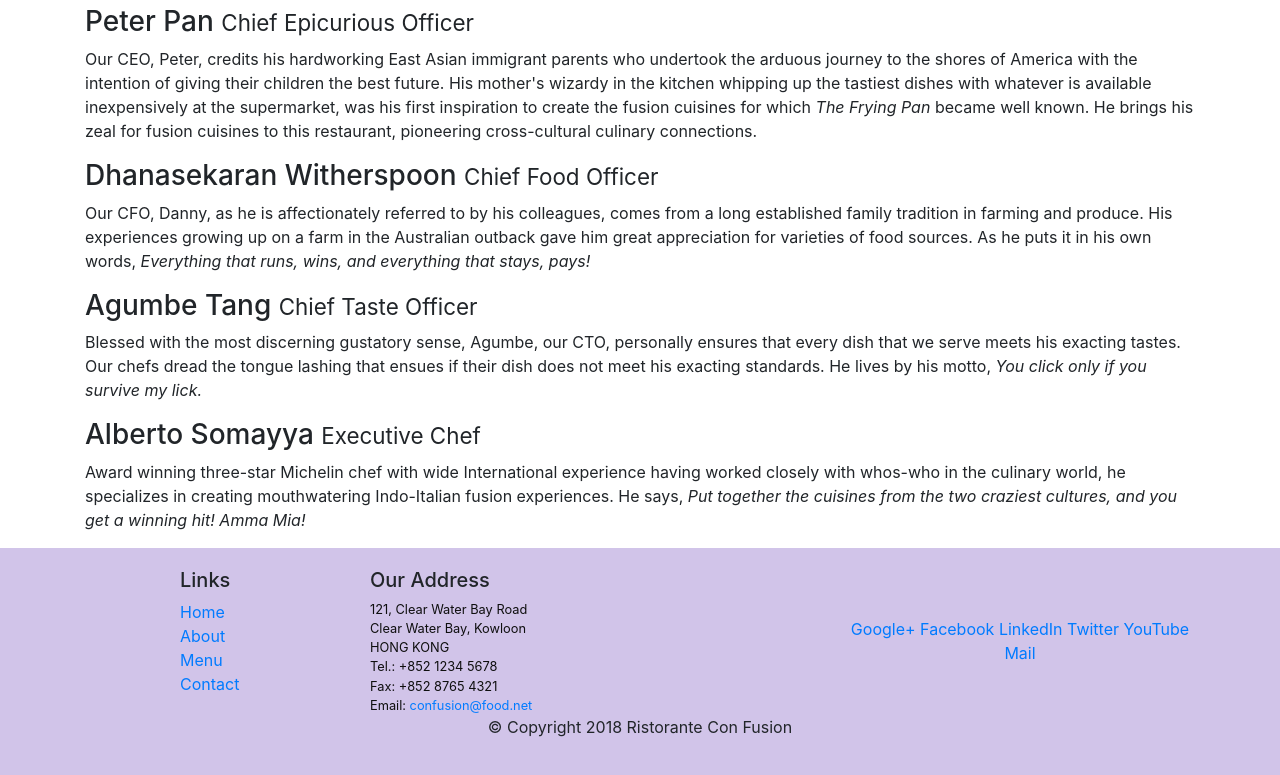
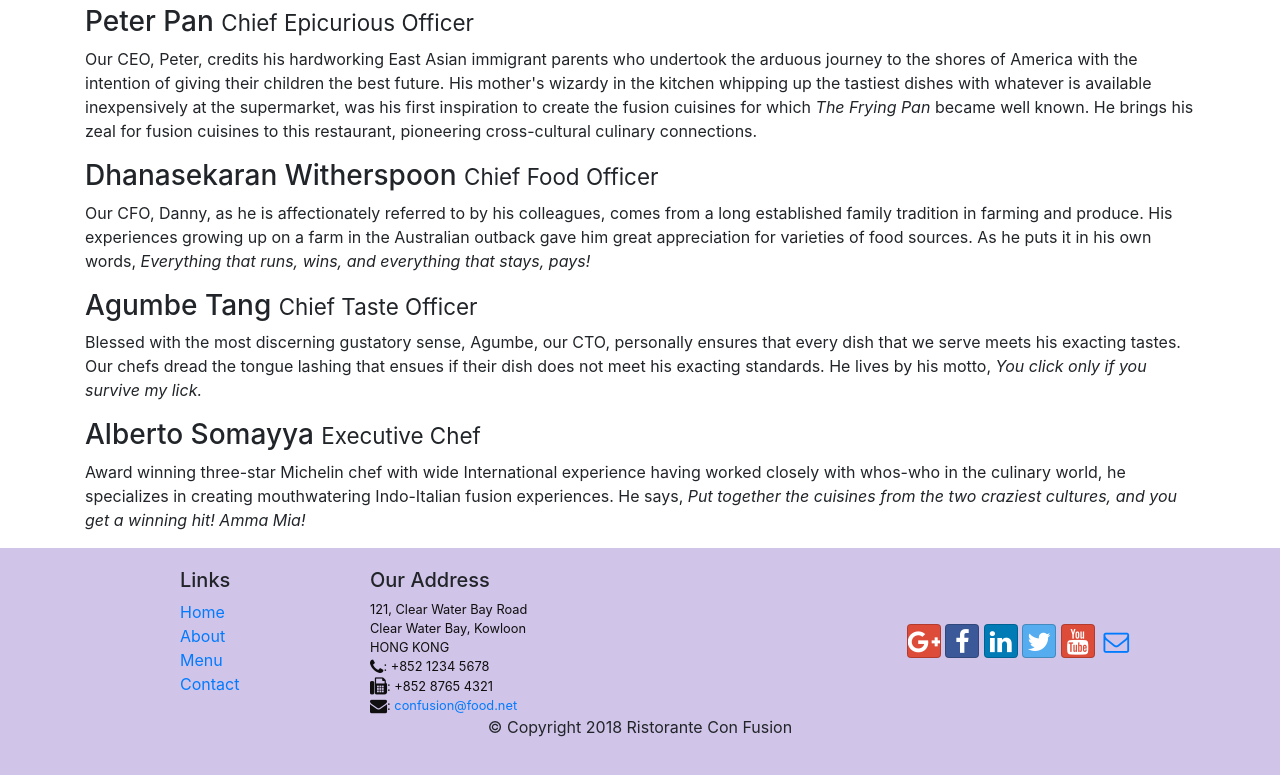
Before and after one commit to QuangPhamHong/conFusion, a website: page aboutus.html in a window 1280 px wide. Shown: the part 800-1575 px from the top of the page. Drawn offline with nearby package versions, Linux system fonts and the light colour scheme.

Commit message:
Icon Fonts

```diff
--- a/aboutus.html
+++ b/aboutus.html
@@ -8,6 +8,8 @@
     <meta http-equiv="x-ua-compatible" content="ie=edge">
     <!-- Bootstrap CSS -->
     <link rel="stylesheet" href="node_modules/bootstrap/dist/css/bootstrap.min.css">
+    <link rel="stylesheet" href="node_modules/font-awesome/css/font-awesome.min.css">
+    <link rel="stylesheet" href="node_modules/bootstrap-social/bootstrap-social.css">
     <link href="css/styles.css" rel="stylesheet">
     <title>Ristorante Con Fusion: About Us</title>
 
@@ -22,10 +24,10 @@
             <a href="#" class="navbar-brand">Ristorante Con Fusion</a>
             <div id="Navbar" class="collapse navbar-collapse">
                 <ul class="navbar-nav mr-auto">
-                    <li class="nav-item"><a href="./index.html" class="nav-link">Home</a></li>
-                    <li class="nav-item active"><a href="#" class="nav-link">About</a></li>
-                    <li class="nav-item"><a href="#" class="nav-link">Menu</a></li>
-                    <li class="nav-item"><a href="#" class="nav-link">Contact</a></li>
+                    <li class="nav-item"><a href="./index.html" class="nav-link"><span class="fa fa-home fa-lg"></span> Home</a></li>
+                    <li class="nav-item active"><a href="#" class="nav-link"><span class="fa fa-info fa-lg"></span> About</a></li>
+                    <li class="nav-item"><a href="#" class="nav-link"><span class="fa fa-list fa-lg"></span> Menu</a></li>
+                    <li class="nav-item"><a href="#" class="nav-link"><span class="fa fa-address-card fa-lg"></span> Contact</a></li>
                 </ul>
             </div>
         </div>
@@ -126,19 +128,19 @@
                         121, Clear Water Bay Road<br>
                         Clear Water Bay, Kowloon<br>
                         HONG KONG<br>
-                        Tel.: +852 1234 5678<br>
-                        Fax: +852 8765 4321<br>
-                        Email: <a href="mailto:confusion@food.net">confusion@food.net</a>
+                        <i class="fa fa-phone fa-lg"></i>: +852 1234 5678<br>
+                        <i class="fa fa-fax fa-lg"></i>: +852 8765 4321<br>
+                        <i class="fa fa-envelope fa-lg"></i>: <a href="mailto:confusion@food.net">confusion@food.net</a>
                     </address>
                 </div>
                 <div class="col-12 col-sm-4 align-self-center">
                     <div class="text-center">
-                        <a href="http://google.com/+">Google+</a>
-                        <a href="http://www.facebook.com/profile.php?id=">Facebook</a>
-                        <a href="http://www.linkedin.com/in/">LinkedIn</a>
-                        <a href="http://twitter.com/">Twitter</a>
-                        <a href="http://youtube.com/">YouTube</a>
-                        <a href="mailto:">Mail</a>
+                        <a class="btn btn-social-icon btn-google" href="http://google.com/+"><i class="fa fa-google-plus"></i></a>
+                        <a class="btn btn-social-icon btn-facebook" href="http://www.facebook.com/profile.php?id="><i class="fa fa-facebook"></i></a>
+                        <a class="btn btn-social-icon btn-linkedin" href="http://www.linkedin.com/in/"><i class="fa fa-linkedin"></i></a>
+                        <a class="btn btn-social-icon btn-twitter" href="http://twitter.com/"><i class="fa fa-twitter"></i></a>
+                        <a class="btn btn-social-icon btn-google" href="http://youtube.com/"><i class="fa fa-youtube"></i></a>
+                        <a class="btn btn-social-icon" href="mailto:"><i class="fa fa-envelope-o"></i></a>
                     </div>
                 </div>
             </div>
```
Also changed, not shown: index.html (+15 -13 lines).
